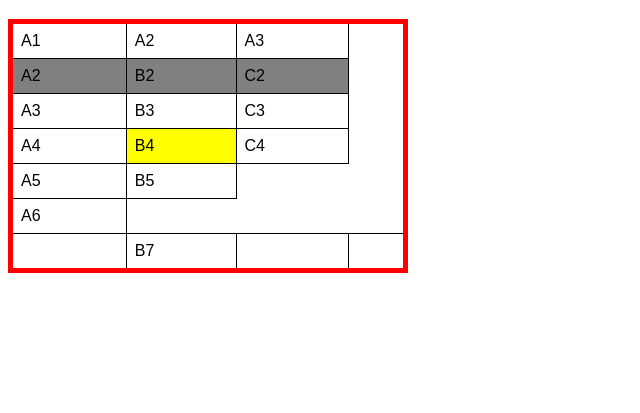
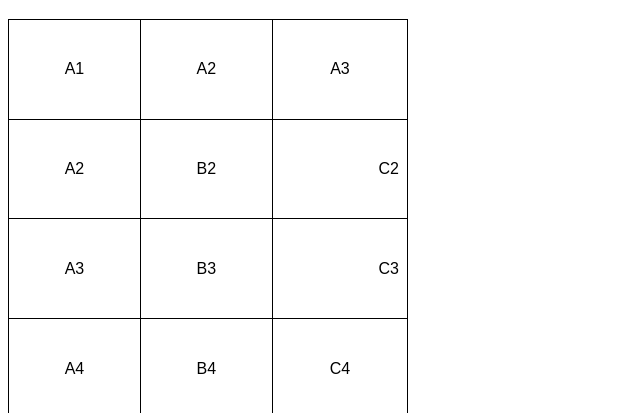
Before and after one commit to RaylanGalvao/html-css, a plain HTML site: page exercicios/ex023/tabela001.html in a window 1280 px wide. Shown: the part 61-474 px from the top of the page, without its empty margins (0-640 px from the left). Drawn offline with Linux system fonts and the light colour scheme.

Commit message:
criei tabela 01

```diff
--- a/exercicios/ex023/tabela001.html
+++ b/exercicios/ex023/tabela001.html
@@ -10,19 +10,17 @@
         }
         table{
             width: 400px;
+            height: 400px;
             border-collapse: collapse;
-            border: 5px solid red;
-
-        }
-        tr.linha{
-            background-color: gray;
         }
         td{
             border: 1px solid black;
             padding: 8px;
+            text-align: center; /*Alinhamento orizontal*/
+            vertical-align: middle; /*Alinhamento vertical*/
         }
-        td.dado{
-            background-color: yellow;
+        .numero{
+            text-align: right;
         }
     </style>
 </head>
@@ -37,38 +35,26 @@
     -->
     <table>
         <tr> <!--primeira linha-->
-            <td id="bord">A1</td>
+            <td>A1</td>
             <td>A2</td>
             <td>A3</td>
         </tr>
-        <tr class="linha">
+        <tr> <!--segunda linha-->
             <td>A2</td>
             <td>B2</td>
-            <td>C2</td>
+            <td class="numero">C2</td>
         </tr>
-        <tr>
+        <tr> <!--Terceira linha-->
             <td>A3</td>
             <td>B3</td>
-            <td>C3</td>
+            <td class="numero">C3</td>
         </tr>
-        <tr>
+        <tr> <!--quarta linha-->
             <td>A4</td>
-            <td class="dado">B4</td>
+            <td>B4</td>
             <td>C4</td>
         </tr>
-        <tr>
-            <td>A5</td>
-            <td>B5</td>
-        </tr>
-        <tr>
-            <td>A6</td>
-        </tr>
-        <Tr>
-            <td></td>
-            <td>B7</td>
-            <td></td>
-            <td></td>
-        </Tr>
+
     </table>
 </body>
 </html>
```
